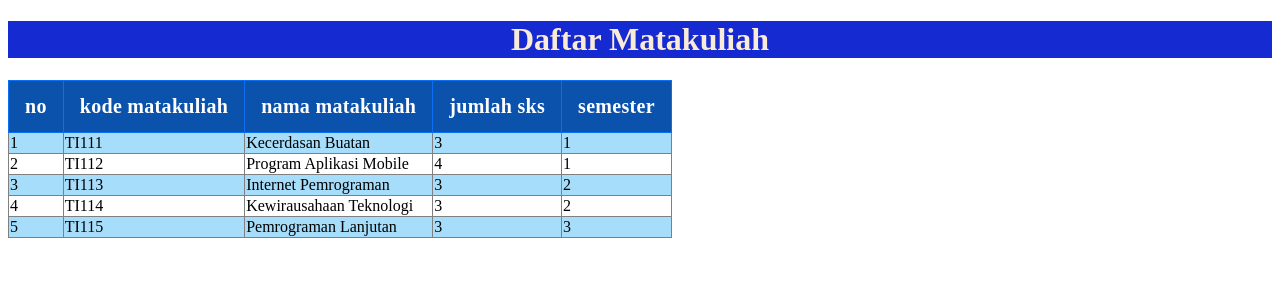
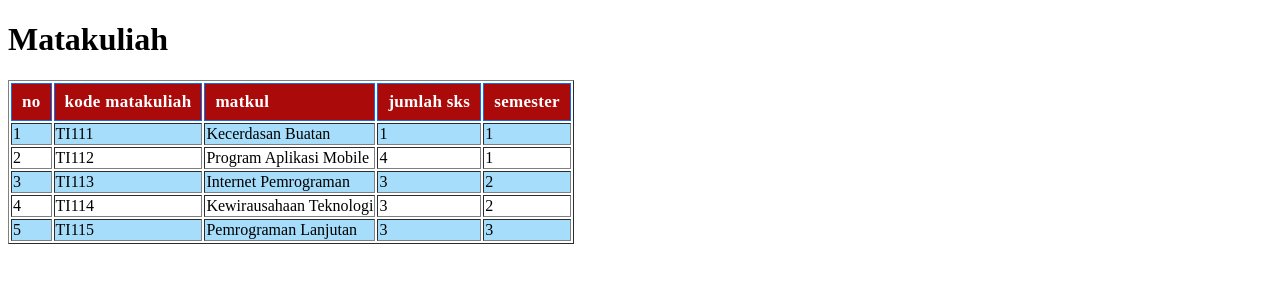
Before and after one commit to muhammadriyandho-design/pemrog-internet, a plain HTML site: page pertemuan 8 UTS/uts_pakefri.html in a window 1280 px wide. Drawn offline with Linux system fonts and the light colour scheme.

Commit message:
sopo wae

```diff
--- a/UTS/uts_pakefri.html
+++ b/pertemuan 8 UTS/uts_pakefri.html
@@ -3,23 +3,23 @@
 <head>
     <meta charset="UTF-8">
     <meta name="viewport" content="width=device-width, initial-scale=1.0">
-    <title>Daftar Matakuliah</title>
+    <title>Matakuliah</title>
     <style>
 table {
-    border-collapse: collapse;
+    border-collapse: separate;
 }
 thead{
-    background-color: #0a52ab;
+    background-color: #ab0a0a;
     color: #ffffff;
 }
 thead tr th {
-    padding: 14px 16px;
+    padding: 8px 10px;
     text-align: left;
-    font-weight: 600;
+    font-weight: 500;
     letter-spacing: 0.3px;
     border: 1px solid #0a6ff3;
     font-weight: bold;
-    font-size: 20px;
+    font-size: 17px;
 }
 tbody tr:nth-child(odd) {
     background-color: #a6ddfa;
@@ -48,22 +48,18 @@ tbody tr:nth-child(5):hover {
     background-color: #e9cb49;
 
 }
-.conten {
-    text-align: center;
-    background-color: #152ad0;
-    color:antiquewhite
 
-}
+
     </style>
 </head>
 <body>
     <table border="1">
-        <h1 class="conten">Daftar Matakuliah</h1>
+        <h1 class="conten">Matakuliah</h1>
         <thead>
            <tr>
             <th>no</th>
             <th>kode matakuliah</th>
-            <th>nama matakuliah</th>
+            <th>matkul</th>
             <th>jumlah sks</th>
             <th>semester</th>
            </tr>
@@ -73,7 +69,7 @@ tbody tr:nth-child(5):hover {
                     <td>1</td>
                     <td>TI111</td>
                     <td>Kecerdasan Buatan</td>
-                    <td>3</td>
+                    <td>1</td>
                     <td>1</td>
                 </tr>
                 <tr>
```
Also changed, not shown: pertemuan 9/index.html (added, +11 -0 lines).
